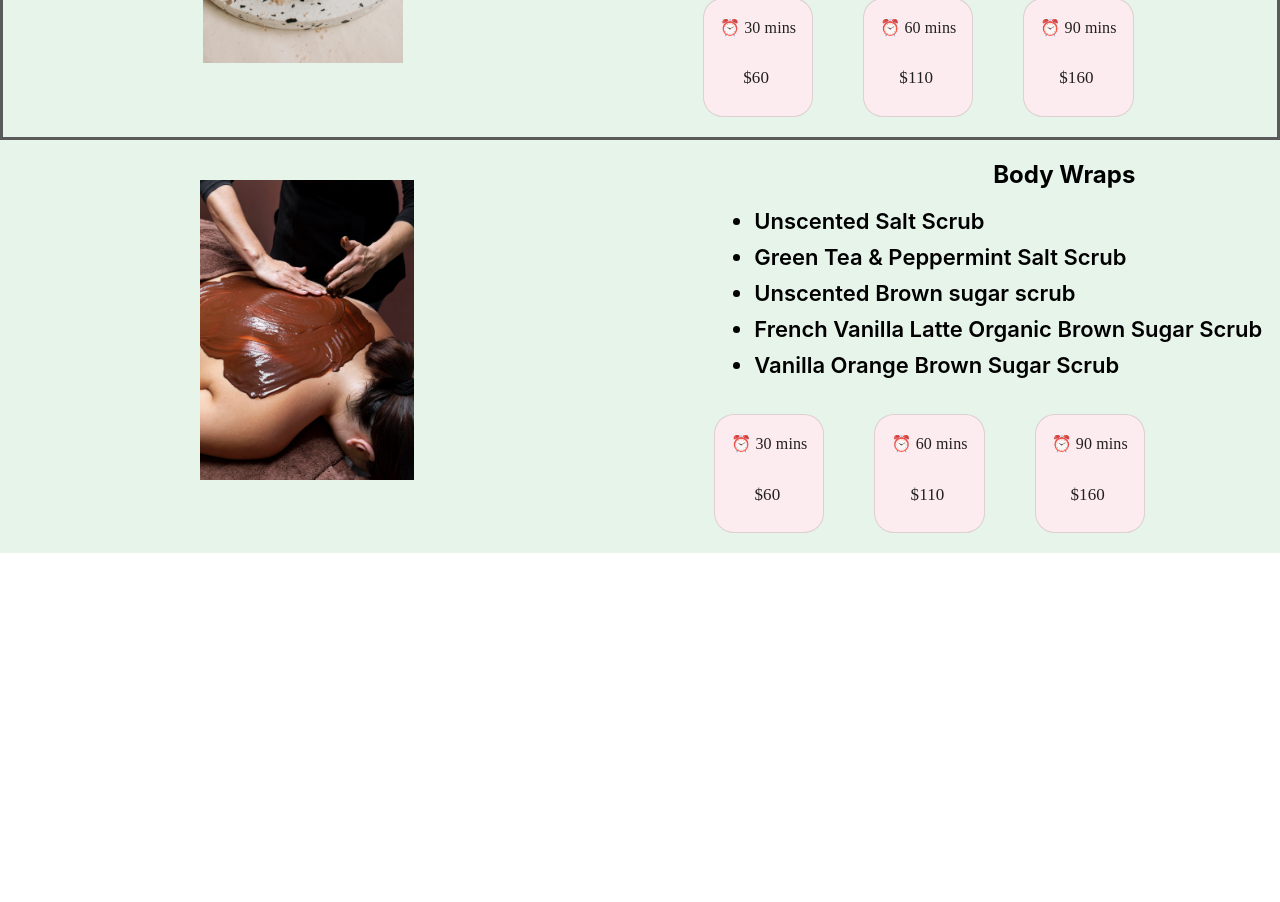
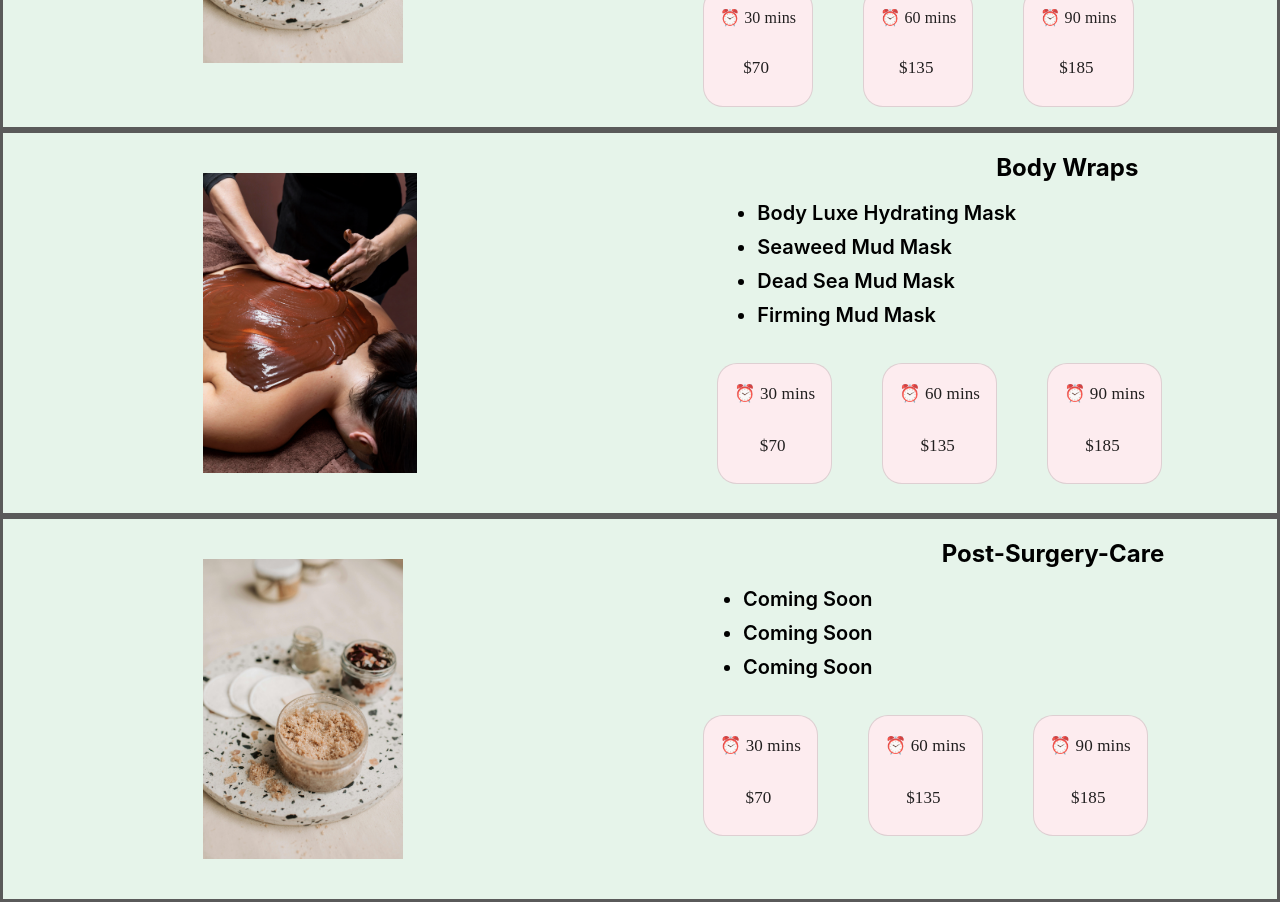
Before and after one commit to tanisnus/Bliss-Body-and-Beauty-Spa, a React (Vite) app: page /pages/Service.jsx in a window 1280 px wide. Shown: the part 460-1362 px from the top of the page. Before the commit the page ends 1013 px from the top, so only its background shows below. Built offline with nearby package versions, Linux system fonts and the light colour scheme.

Commit message:
Finalizing price card for all services
Finalizing price card for all services

```diff
--- /dev/null
+++ b/src/components/PricingCards.jsx
@@ -0,0 +1,187 @@
+import Box from '@mui/material/Box';
+import CardContent from '@mui/material/CardContent';
+import Typography from '@mui/material/Typography';
+
+import React from 'react';
+
+
+
+const bull = (
+    <Box
+        component="span"
+        sx={{ display: 'inline-block', mx: '2px', transform: 'scale(0.8)' }}
+    >
+
+    </Box>
+);
+
+
+
+{/* 1st Service Section - Body Scrub */}
+
+  export const BodyScrubFirstPriceCard = (
+    <React.Fragment>
+      <CardContent>
+
+        <Typography variant="h6" component="div" sx={{ mb: 3, fontSize: 16, fontFamily: 'Poppins'  }}>
+        ⏰ 30 mins
+        </Typography>
+
+        <Typography variant="h6" component="div" align="center" sx={ {fontSize: 17, fontWeight: 500, fontFamily: 'Poppins' }}>
+           $70{bull}
+        </Typography>
+
+      </CardContent>
+
+
+    </React.Fragment>
+  );
+
+  export const BodyScrubSecondPriceCard = (
+    <React.Fragment>
+      <CardContent>
+
+        <Typography variant="h6" component="div" sx={{ mb: 3, fontSize: 16, fontFamily: 'Poppins'  }}>
+        ⏰ 60 mins
+        </Typography>
+
+        <Typography variant="h6" component="div" align="center" sx={ {fontSize: 17, fontWeight: 500, fontFamily: 'Poppins'  }}>
+           $135{bull}
+        </Typography>
+
+      </CardContent>
+
+
+    </React.Fragment>
+  );
+
+  export const BodyScrubThirdPriceCard = (
+    <React.Fragment>
+      <CardContent>
+
+        <Typography variant="h6" component="div" sx={{ mb: 3, fontSize: 16, fontFamily: 'Poppins' }}>
+        ⏰ 90 mins
+        </Typography>
+
+        <Typography variant="h6" component="div" align="center" sx={ {fontSize: 17, fontWeight: 500, fontFamily: 'Poppins' }}>
+           $185{bull}
+        </Typography>
+
+      </CardContent>
+
+
+    </React.Fragment>
+  );
+
+
+
+
+
+{/* 2nd Service Section - Body Wraps */}
+
+  export const BodyWrapsFirstPriceCard = (
+    <React.Fragment>
+
+      <CardContent>
+        <Typography variant="h6" component="div" sx={{ mb: 3, fontSize: 17, fontFamily: 'Poppins'  }}>
+        ⏰ 30 mins
+        </Typography>
+
+        <Typography variant="h6" component="div" align="center" sx={ {fontSize: 17, fontWeight: 500, fontFamily: 'Poppins' }}>
+           $70{bull}
+        </Typography>
+      </CardContent>
+
+
+    </React.Fragment>
+  );
+
+    export const BodyWrapsSecondPriceCard = (
+        <React.Fragment>
+
+        <CardContent>
+            <Typography variant="h6" component="div" sx={{ mb: 3, fontSize: 17, fontFamily: 'Poppins'  }}>
+            ⏰ 60 mins
+            </Typography>
+
+            <Typography variant="h6" component="div" align="center" sx={ {fontSize: 17, fontWeight: 500, fontFamily: 'Poppins' }}>
+            $135{bull}
+            </Typography>
+        </CardContent>
+
+
+        </React.Fragment>
+    );
+
+
+    export const BodyWrapsThirdPriceCard = (
+        <React.Fragment>
+
+        <CardContent>
+            <Typography variant="h6" component="div" sx={{ mb: 3, fontSize: 17, fontFamily: 'Poppins'  }}>
+            ⏰ 90 mins
+            </Typography>
+
+            <Typography variant="h6" component="div" align="center" sx={ {fontSize: 17, fontWeight: 500, fontFamily: 'Poppins' }}>
+            $185{bull}
+            </Typography>
+        </CardContent>
+
+
+        </React.Fragment>
+    );
+
+
+
+{/* 3rd Service Section - Head Spa */}
+
+
+
+
+
+{/* 4th Service Section - Post-Surgery Care */}
+    export const PostSurgeryCareFirstPriceCard = (
+        <React.Fragment>
+
+            <CardContent>
+                <Typography variant="h6" component="div" sx={{ mb: 3, fontSize: 17, fontFamily: 'Poppins'  }}>
+                ⏰ 60 mins
+                </Typography>
+
+                <Typography variant="h6" component="div" align="center" sx={ {fontSize: 17, fontWeight: 500, fontFamily: 'Poppins' }}>
+                $120{bull}
+                </Typography>
+            </CardContent>
+
+
+        </React.Fragment>
+    );
+
+    export const PostSurgeryCareSecondPriceCard = (
+        <React.Fragment>
+            <CardContent>
+                <Typography variant="h6" component="div" sx={{ mb: 3, fontSize: 17, fontFamily: 'Poppins'  }}>
+                ⏰ 90 mins
+                </Typography>
+
+                <Typography variant="h6" component="div" align="center" sx={ {fontSize: 17, fontWeight: 500, fontFamily: 'Poppins' }}>
+                $180{bull}
+                </Typography>
+            </CardContent>
+        </React.Fragment>
+    );
+
+
+    export const PostSurgeryCareThirdPriceCard = (
+        <React.Fragment>
+            <CardContent>
+                <Typography variant="h6" component="div" sx={{ mb: 3, fontSize: 17, fontFamily: 'Poppins'  }}>
+                ⏰ 120 mins
+                </Typography>
+
+                <Typography variant="h6" component="div" align="center" sx={ {fontSize: 17, fontWeight: 500, fontFamily: 'Poppins' }}>
+                $240{bull}
+                </Typography>
+            </CardContent>
+        </React.Fragment>
+    );
--- a/src/pages/Service.css
+++ b/src/pages/Service.css
@@ -48,7 +48,7 @@
 }
 
 .scrub-detail-bulletpoint-list-item{
-    font-size: 22px;
+    font-size: 20px;
     font-weight: 600;
 }
 
@@ -69,14 +69,15 @@
 
 
 /* 2nd Service */
-.second-service-div{
+.second-service-div, .forth-service-div{
     display: flex;
     flex-direction: row;
+    border: #5A5A5A solid ;
 }
 
 
 
-.body-wraps-image{
+.body-wraps-image, .post-surgery-care-image{
     width: 300px;
     height: 300px;
     padding-left: 200px;
@@ -84,27 +85,34 @@
     padding-bottom: 40px;
 }
 
-.body-wraps-detail-div{
+.body-wraps-detail-div, .post-surgery-care-detail-div{
     padding-left: 300px;
 }
 
-.body-wraps-detail-title-div{
+.body-wraps-detail-title-div, .post-surgery-care-detail-title-div{
     text-align: center;
 }
 
-.body-wraps-detail-bulletpoint-div{
+.body-wraps-detail-bulletpoint-div, .post-surgery-care-detail-bulletpoint-div{
     padding-left: 70;
     padding-right: 80px;
     padding-bottom: 20px;
 }
 
-.body-wraps-detail-bulletpoint-list{
+.body-wraps-detail-bulletpoint-list, .post-surgery-care-detail-bulletpoint-list{
     display: flex;
     flex-direction: column;
     gap: 10px;
 }
 
-.body-wraps-detail-bulletpoint-list-item{
-    font-size: 22px;
+.body-wraps-detail-bulletpoint-list-item, .post-surgery-care-detail-bulletpoint-list-item{
+    font-size: 20px;
     font-weight: 600;
 }
+
+.body-wraps-detail-pricing-div, .post-surgery-care-detail-pricing-div{
+    width: 700px;
+    display: flex;
+    gap: 50px;
+    padding-bottom: 20px;
+}
--- a/src/pages/Service.jsx
+++ b/src/pages/Service.jsx
@@ -5,85 +5,13 @@ import './Service.css'
 
 
 import Box from '@mui/material/Box';
-import Button from '@mui/material/Button';
 import Card from '@mui/material/Card';
-import CardContent from '@mui/material/CardContent';
-import Typography from '@mui/material/Typography';
-import CardActions from '@mui/material/CardActions';
+
+import { BodyScrubFirstPriceCard, BodyScrubSecondPriceCard, BodyScrubThirdPriceCard } from '../components/PricingCards';
+import { BodyWrapsFirstPriceCard, BodyWrapsSecondPriceCard, BodyWrapsThirdPriceCard } from '../components/PricingCards';
 
 
 
-
-const bull = (
-    <Box
-        component="span"
-        sx={{ display: 'inline-block', mx: '2px', transform: 'scale(0.8)' }}
-    >
-
-    </Box>
-);
-
-
-
-// Pricing card for 30 mins
-  const first_price_card = (
-    <React.Fragment>
-      <CardContent>
-
-        <Typography variant="h6" component="div" sx={{ mb: 3, fontSize: 16, fontFamily: 'Poppins'  }}>
-        ⏰ 30 mins
-        </Typography>
-
-        <Typography variant="h6" component="div" align="center" sx={ {fontSize: 17, fontWeight: 500, fontFamily: 'Poppins' }}>
-           $60{bull}
-        </Typography>
-
-      </CardContent>
-
-
-    </React.Fragment>
-  );
-
-
-  // Pricing card for 60 mins
-  const second_price_card = (
-    <React.Fragment>
-      <CardContent>
-
-        <Typography variant="h6" component="div" sx={{ mb: 3, fontSize: 16, fontFamily: 'Poppins'  }}>
-        ⏰ 60 mins
-        </Typography>
-
-        <Typography variant="h6" component="div" align="center" sx={ {fontSize: 17, fontWeight: 500, fontFamily: 'Poppins'  }}>
-           $110{bull}
-        </Typography>
-
-      </CardContent>
-
-
-    </React.Fragment>
-  );
-
-
-
-  // Pricing card for 90 mins
-  const third_price_card = (
-    <React.Fragment>
-      <CardContent>
-
-        <Typography variant="h6" component="div" sx={{ mb: 3, fontSize: 16, fontFamily: 'Poppins' }}>
-        ⏰ 90 mins
-        </Typography>
-
-        <Typography variant="h6" component="div" align="center" sx={ {fontSize: 17, fontWeight: 500, fontFamily: 'Poppins' }}>
-           $160{bull}
-        </Typography>
-
-      </CardContent>
-
-
-    </React.Fragment>
-  );
 
 export default function Service() {
     return (
@@ -114,17 +42,17 @@ export default function Service() {
 
                     <div className='scrub-detail-pricing-div'>
                         <Box sx={{ Width: 200 }}>
-                            <Card variant="outlined" sx={{ backgroundColor: '#FDECEF', borderRadius: 5 }}>{first_price_card}</Card>
+                            <Card variant="outlined" sx={{ backgroundColor: '#FDECEF', borderRadius: 5 }}>{BodyScrubFirstPriceCard}</Card>
                         </Box>
 
                         <Box sx={{ Width: 200 }}>
                             {/* <Card variant="outlined"> {second_price_card}</Card> */}
-                            <Card variant="outlined" sx={{ backgroundColor: '#FDECEF', borderRadius: 5 }}>{second_price_card}</Card>
+                            <Card variant="outlined" sx={{ backgroundColor: '#FDECEF', borderRadius: 5 }}>{BodyScrubSecondPriceCard}</Card>
 
                         </Box>
 
                         <Box sx={{ Width: 200 }}>
-                            <Card variant="outlined" sx={{ backgroundColor: '#FDECEF', borderRadius: 5 }}>{third_price_card}</Card>
+                            <Card variant="outlined" sx={{ backgroundColor: '#FDECEF', borderRadius: 5 }}>{BodyScrubThirdPriceCard}</Card>
                         </Box>
                     </div>
                 </div>
@@ -142,32 +70,77 @@ export default function Service() {
 
                     <div className='body-wraps-detail-bulletpoint-div'>
                         <ul className='body-wraps-detail-bulletpoint-list'>
-                            <li className='body-wraps-detail-bulletpoint-list-item'> Unscented Salt Scrub </li>
-                            <li className='body-wraps-detail-bulletpoint-list-item'> Green Tea & Peppermint Salt Scrub</li>
-                            <li className='body-wraps-detail-bulletpoint-list-item'> Unscented Brown sugar scrub </li>
-                            <li className='body-wraps-detail-bulletpoint-list-item'> French Vanilla Latte Organic Brown Sugar Scrub </li>
-                            <li className='body-wraps-detail-bulletpoint-list-item'> Vanilla Orange Brown Sugar Scrub </li>
+                            <li className='body-wraps-detail-bulletpoint-list-item'> Body Luxe Hydrating Mask</li>
+                            <li className='body-wraps-detail-bulletpoint-list-item'> Seaweed Mud Mask</li>
+                            <li className='body-wraps-detail-bulletpoint-list-item'> Dead Sea Mud Mask </li>
+                            <li className='body-wraps-detail-bulletpoint-list-item'> Firming Mud Mask </li>
                         </ul>
                     </div>
 
 
-                    <div className='scrub-detail-pricing-div'>
+                    <div className='body-wraps-detail-pricing-div'>
                         <Box sx={{ Width: 200 }}>
-                            <Card variant="outlined" sx={{ backgroundColor: '#FDECEF', borderRadius: 5 }}>{first_price_card}</Card>
+                            <Card variant="outlined" sx={{ backgroundColor: '#FDECEF', borderRadius: 5 }}>{BodyWrapsFirstPriceCard}</Card>
                         </Box>
 
                         <Box sx={{ Width: 200 }}>
                             {/* <Card variant="outlined"> {second_price_card}</Card> */}
-                            <Card variant="outlined" sx={{ backgroundColor: '#FDECEF', borderRadius: 5 }}>{second_price_card}</Card>
+                            <Card variant="outlined" sx={{ backgroundColor: '#FDECEF', borderRadius: 5 }}>{BodyWrapsSecondPriceCard}</Card>
 
                         </Box>
 
                         <Box sx={{ Width: 200 }}>
-                            <Card variant="outlined" sx={{ backgroundColor: '#FDECEF', borderRadius: 5 }}>{third_price_card}</Card>
+                            <Card variant="outlined" sx={{ backgroundColor: '#FDECEF', borderRadius: 5 }}>{BodyWrapsThirdPriceCard}</Card>
                         </Box>
                     </div>
                 </div>
         </div>
+
+
+
+       {/* 3rd Service Section - Head Spa */}
+
+
+
+      {/* 4th Service Section - Post-Surgery Care */}
+      <div className='forth-service-div'>
+            <img className='post-surgery-care-image' src={scrub_image} alt='post-surgery-care-image' />
+                <div className='post-surgery-care-detail-div'>
+                    <div className='post-surgery-care-detail-title-div'>
+                        <h1>Post-Surgery-Care</h1>
+                    </div>
+
+                    <div className='post-surgery-care-detail-bulletpoint-div'>
+                        <ul className='post-surgery-care-detail-bulletpoint-list'>
+                            <li className='post-surgery-care-detail-bulletpoint-list-item'> Coming Soon</li>
+                            <li className='post-surgery-care-detail-bulletpoint-list-item'> Coming Soon</li>
+                            <li className='post-surgery-care-detail-bulletpoint-list-item'> Coming Soon</li>
+                        </ul>
+                    </div>
+
+
+                    <div className='post-surgery-care-detail-pricing-div'>
+                        <Box sx={{ Width: 200 }}>
+                            <Card variant="outlined" sx={{ backgroundColor: '#FDECEF', borderRadius: 5 }}>{BodyWrapsFirstPriceCard}</Card>
+                        </Box>
+
+                        <Box sx={{ Width: 200 }}>
+                            {/* <Card variant="outlined"> {second_price_card}</Card> */}
+                            <Card variant="outlined" sx={{ backgroundColor: '#FDECEF', borderRadius: 5 }}>{BodyWrapsSecondPriceCard}</Card>
+
+                        </Box>
+
+                        <Box sx={{ Width: 200 }}>
+                            <Card variant="outlined" sx={{ backgroundColor: '#FDECEF', borderRadius: 5 }}>{BodyWrapsThirdPriceCard}</Card>
+                        </Box>
+                    </div>
+                </div>
+        </div>
+
+
+
+
+
 
 
 
```
Also changed, not shown: src/components/Header.css (+5 -5 lines).
